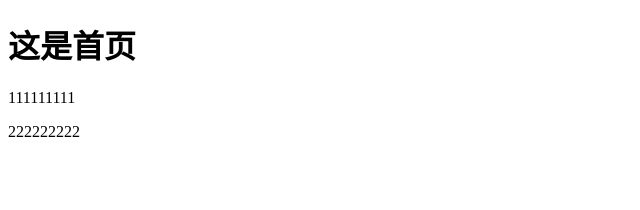
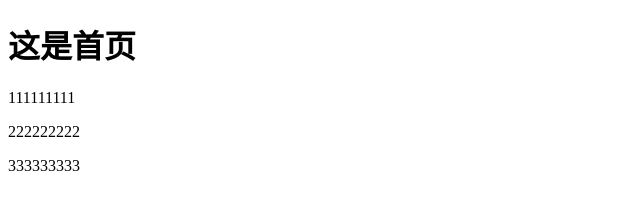
Before and after one commit to 751914662/git-demo, a plain HTML site: page index.html in a window 1280 px wide. Shown: the whole page, without its empty margins (0-640 px from the left). Drawn offline with Linux system fonts and the light colour scheme.

Commit message:
程序员A第四次提交

```diff
--- a/index.html
+++ b/index.html
@@ -9,5 +9,6 @@
     <h1>这是首页</h1>
     <p>111111111</p>
     <p>222222222</p>
+    <p>333333333</p>
 </body>
 </html>
```
